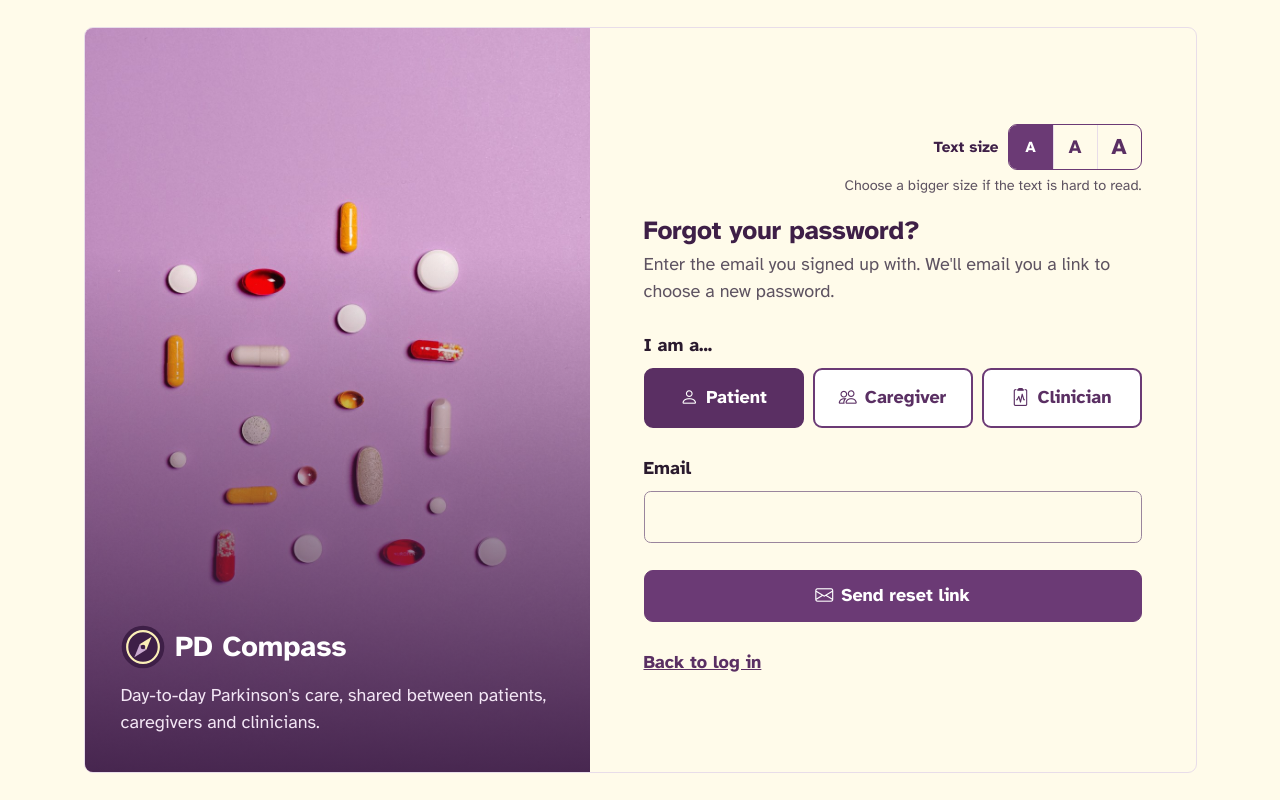
After one commit to JoyMuthoniNjeru/ParkinsonsDiseaseDecisionSupportSystem, a Flask app: page /auth/forgot in a window 1280 px wide. The commit adds this page. Run offline with Flask 3, Linux system fonts and the light colour scheme; some libraries are stand-ins or nearby versions.

Commit message:
added password reset feature

```diff
--- a/app/auth/routes.py
+++ b/app/auth/routes.py
@@ -2,6 +2,10 @@ from flask import render_template, request, redirect, url_for, flash
 from flask_login import login_user, logout_user, login_required, current_user
 from app.auth import bp
 from app.models import Patient, Caregiver, HealthcareProfessional, Admin
+from app.extensions import db
+from app.validators import password_error
+from app.mail import send_email_in_background
+from app import password_reset
 
 # The public log in is for the people who use the app. The Admin is a back-office user with
 # their own log in page (/admin/login, not linked anywhere), so "admin" is not accepted here.
@@ -44,6 +48,71 @@ def login():
     return render_template("auth/login.html")
 
 
+# ---------------------------------------------------------------------------
+# Forgot password -> reset link by email (18 Nov). Logic in app/password_reset.py.
+# ---------------------------------------------------------------------------
+
+@bp.route("/forgot", methods=["GET", "POST"])
+def forgot_password():
+    if request.method == "POST":
+        role = request.form.get("role")
+        if role not in password_reset.ROLE_MODELS:
+            flash("Please choose Patient, Caregiver or Clinician.", "error")
+            return render_template("auth/forgot.html", values=request.form)
+        user = password_reset.find_user(role, request.form.get("email"))
+        if user is not None and password_reset.can_reset(user):
+            subject, body = password_reset.reset_email(role, user)
+            send_email_in_background(user.email, subject, body)
+        # The SAME answer whether or not the account exists, so this page can't be used to
+        # find out who has an account (privacy). Sending happens in the background, so it's
+        # also just as fast either way.
+        flash(f"If there is a {password_reset.ROLE_LABELS[role]} account with that email, we've sent "
+              f"it a link to choose a new password. It works for {password_reset.RESET_LINK_MINUTES} "
+              "minutes. Check your spam folder if you can't see it.", "success")
+        return redirect(url_for("auth.login"))
+    return render_template("auth/forgot.html", values={})
+
+
+@bp.route("/reset/<token>", methods=["GET", "POST"])
+def reset_password(token):
+    role, user = password_reset.user_from_token(token)
+    if user is None:
+        flash("This reset link has expired or has already been used. Please ask for a new one.", "warning")
+        return redirect(url_for("auth.forgot_password"))
+    if request.method == "POST":
+        error = password_error(request.form.get("password", ""), request.form.get("confirm_password", ""))
+        if error:
+            flash(error, "error")
+            return render_template("auth/reset_password.html", token=token, user=user)
+        user.set_password(request.form["password"])   # also makes this link (and older ones) stop working
+        db.session.commit()
+        flash("Your password has been changed. You can log in with it now.", "success")
+        return redirect(url_for("auth.login"))
+    return render_template("auth/reset_password.html", token=token, user=user)
+
+
+@bp.route("/password", methods=["GET", "POST"])
+@login_required
+def change_password():
+    """Change password while logged in (every role, incl. Admin). Needs the current password, so
+    someone using a computer left logged in can't lock the owner out."""
+    user = current_user._get_current_object()
+    home = url_for(f"{user.get_id().split(':')[0]}.dashboard")
+    if request.method == "POST":
+        if not user.check_password(request.form.get("current_password", "")):
+            flash("Your current password isn't right. Please try again.", "error")
+        else:
+            error = password_error(request.form.get("password", ""), request.form.get("confirm_password", ""))
+            if error:
+                flash(error, "error")
+            else:
+                user.set_password(request.form["password"])   # any unused reset links stop working too
+                db.session.commit()
+                flash("Your password has been changed.", "success")
+                return redirect(home)
+    return render_template("auth/change_password.html", home=home)
+
+
 @bp.route("/logout")
 @login_required
 def logout():
--- /dev/null
+++ b/app/mail.py
@@ -0,0 +1,82 @@
+"""
+Sending email (password reset links, 18 Nov). Uses Python's built-in smtplib: no extra package.
+
+Settings come from .env (see config.py): MAIL_SERVER, MAIL_PORT, MAIL_USERNAME, MAIL_PASSWORD,
+MAIL_SENDER. With Gmail, MAIL_PASSWORD is an *App password* (Google Account -> Security ->
+2-Step Verification -> App passwords), not the normal Gmail password.
+
+Console mode: if MAIL_SERVER isn't set, nothing is sent; the email is printed in the terminal
+instead. Tests always use console mode (and can read what was "sent" in `outbox`), and the app
+still works offline (e.g. no internet at the demo): the reset link is in the terminal.
+"""
+import smtplib
+import ssl
+import threading
+from email.message import EmailMessage
+
+from flask import current_app
+
+# Emails "sent" while TESTING, so tests can check them (never filled on a real server)
+outbox = []
+
+
+def _settings(app):
+    c = app.config
+    return {
+        "server": c.get("MAIL_SERVER"),
+        "port": c.get("MAIL_PORT", 587),
+        "username": c.get("MAIL_USERNAME"),
+        # Google shows app passwords in groups of 4 ("abcd efgh ..."); the spaces aren't part of it
+        "password": (c.get("MAIL_PASSWORD") or "").replace(" ", ""),
+        "sender": c.get("MAIL_SENDER") or c.get("MAIL_USERNAME"),
+        "testing": c.get("TESTING", False),
+    }
+
+
+def _build(sender, to, subject, body):
+    msg = EmailMessage()
+    msg["From"] = f"PD Compass <{sender}>" if sender else "PD Compass"
+    msg["To"] = to
+    msg["Subject"] = subject
+    msg.set_content(body)
+    return msg
+
+
+def _deliver(s, to, subject, body):
+    """Send one email with these settings. Raises on failure (wrong password, no internet...)."""
+    if not s["server"]:
+        print(f"\n * Email (console mode, not sent)\n   To: {to}\n   Subject: {subject}\n\n{body}\n",
+              flush=True)
+        if s["testing"]:
+            outbox.append({"to": to, "subject": subject, "body": body})
+        return
+    msg = _build(s["sender"], to, subject, body)
+    with smtplib.SMTP(s["server"], s["port"], timeout=15) as smtp:
+        smtp.starttls(context=ssl.create_default_context())   # encrypt before logging in
+        if s["username"]:
+            smtp.login(s["username"], s["password"])
+        smtp.send_message(msg)
+
+
+def send_email(to, subject, body):
+    """Send now and wait (used by the test-email command). Raises if it fails."""
+    _deliver(_settings(current_app), to, subject, body)
+
+
+def send_email_in_background(to, subject, body):
+    """Send without making the page wait (~1 s for Gmail). This also means the "Forgot password"
+    page answers just as fast whether or not the account exists. A failure is logged, never shown
+    to the visitor (they always get the same message). Tests send straight away (console mode)."""
+    app = current_app._get_current_object()
+    s = _settings(app)
+    if s["testing"]:
+        _deliver(s, to, subject, body)
+        return
+
+    def run():
+        try:
+            _deliver(s, to, subject, body)
+        except Exception:
+            app.logger.exception("Could not send email to %s", to)
+
+    threading.Thread(target=run, daemon=True).start()
--- a/app/static/css/style.css
+++ b/app/static/css/style.css
@@ -57,8 +57,12 @@ h2, .h2 { font-size: 1.45rem; font-weight: 700; }
 .role-pill { background: var(--pd-butter); color: var(--pd-plum-dark); font-size: 0.65rem; font-weight: 700;
              text-transform: uppercase; letter-spacing: 0.08em; padding: 0.25rem 0.6rem; border-radius: 999px; }
 .pd-navbar .nav-link { color: #F3E6F5; font-weight: 700; border-radius: 999px; min-height: 48px;
-                       padding: 0.5rem 1rem !important; display: flex; align-items: center; gap: 0.45rem;
+                       padding: 0.5rem 0.85rem !important; display: flex; align-items: center; gap: 0.45rem;
                        white-space: nowrap; }
+/* Change password: just a key icon on the full-width bar (the patient bar is full at 1400px) */
+@media (min-width: 1400px) {
+  .pd-navbar .nav-link.nav-icon-link { padding: 0.5rem 0.75rem !important; min-width: 48px; justify-content: center; }
+}
 .pd-navbar .nav-link:hover, .pd-navbar .nav-link:focus { color: #fff; background: rgba(255, 255, 255, 0.12); }
 .pd-navbar .nav-link.active { background: var(--pd-butter); color: var(--pd-plum-dark); }
 .pd-navbar .nav-user { color: #E9D8EC; white-space: nowrap; }
--- /dev/null
+++ b/app/templates/auth/forgot.html
@@ -0,0 +1,31 @@
+{% extends "auth/split.html" %}
+{% block title %}Forgot password · PD Compass{% endblock %}
+{% block panel %}
+{% set roles = [
+  ("patient", "Patient", "person"),
+  ("caregiver", "Caregiver", "people"),
+  ("hcp", "Clinician", "clipboard2-pulse"),
+] %}
+<h1 class="h2 mb-1">Forgot your password?</h1>
+<p class="text-muted mb-4">Enter the email you signed up with. We'll email you a link to choose a new password.</p>
+<form method="post">
+  <input type="hidden" name="csrf_token" value="{{ csrf_token() }}">
+  <fieldset class="mb-4">
+    <legend class="form-label">I am a...</legend>
+    <div class="role-grid">
+      {% for value, label, icon in roles %}
+      <input type="radio" class="btn-check" name="role" id="role-{{ value }}" value="{{ value }}"
+             {% if values.get('role', 'patient') == value %}checked{% endif %}>
+      <label class="btn btn-role" for="role-{{ value }}"><i class="bi bi-{{ icon }}" aria-hidden="true"></i> {{ label }}</label>
+      {% endfor %}
+    </div>
+  </fieldset>
+  <div class="mb-4">
+    <label for="email" class="form-label">Email</label>
+    <input id="email" type="email" name="email" class="form-control" autocomplete="email"
+           value="{{ values.get('email', '') }}" required>
+  </div>
+  <button type="submit" class="btn btn-primary w-100"><i class="bi bi-envelope" aria-hidden="true"></i> Send reset link</button>
+</form>
+<p class="mt-4 mb-0"><a href="{{ url_for('auth.login') }}">Back to log in</a></p>
+{% endblock %}
--- a/app/templates/auth/login.html
+++ b/app/templates/auth/login.html
@@ -26,6 +26,7 @@
   <div class="mb-4">
     <label for="password" class="form-label">Password</label>
     <input id="password" type="password" name="password" class="form-control" autocomplete="current-password" required>
+    <div class="mt-2"><a href="{{ url_for('auth.forgot_password') }}">Forgot password?</a></div>
   </div>
   <button type="submit" class="btn btn-primary w-100"><i class="bi bi-box-arrow-in-right" aria-hidden="true"></i> Log in</button>
 </form>
```
Also changed, not shown: app/__init__.py (+18 -0 lines), app/password_reset.py (added, +80 -0 lines), app/templates/auth/change_password.html (added, +40 -0 lines), app/templates/auth/reset_password.html (added, +19 -0 lines), app/templates/partials/navbar.html (+8 -1 lines), config.py (+8 -0 lines), tests/conftest.py (+1 -0 lines), tests/test_password_reset.py (added, +236 -0 lines).
